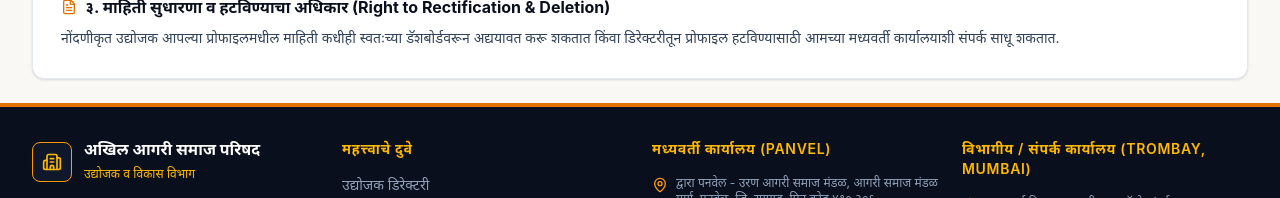
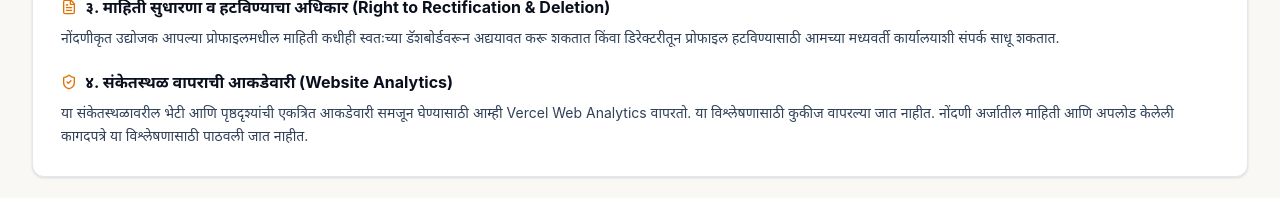
Before and after one commit to harshgavandit/agri-samaj-community-platform, a Next.js app: page /privacy in a window 1280 px wide. Shown: the part 482-680 px from the top of the page. Built offline with nearby package versions, Linux system fonts and the light colour scheme; no server answers.

Commit message:
Enable Vercel Web Analytics across the community platform

```diff
--- a/package.json
+++ b/package.json
@@ -25,6 +25,7 @@
     "@fontsource/inter": "^5.3.0",
     "@fontsource/noto-sans-devanagari": "^5.3.0",
     "@prisma/client": "^5.21.1",
+    "@vercel/analytics": "^2.0.1",
     "@vercel/blob": "^2.8.2",
     "bcryptjs": "^2.4.3",
     "clsx": "^2.1.1",
--- a/src/app/layout.tsx
+++ b/src/app/layout.tsx
@@ -1,6 +1,7 @@
 import Footer from "@/components/Footer";
 import { LanguageProvider } from "@/components/LanguageContext";
 import Navbar from "@/components/Navbar";
+import { Analytics } from "@vercel/analytics/next";
 import type { Metadata } from "next";
 import "./globals.css";
 
@@ -41,6 +42,7 @@ export default function RootLayout({
           </main>
           <Footer />
         </LanguageProvider>
+        <Analytics />
       </body>
     </html>
   );
--- a/src/app/privacy/page.tsx
+++ b/src/app/privacy/page.tsx
@@ -72,6 +72,17 @@ export default function PrivacyPage() {
               : "Registered entrepreneurs retain the right to update, modify, or request deletion of their business listing at any time through their member dashboard or by contacting the central office."}
           </p>
         </section>
+        <section className="space-y-2">
+          <h2 className="text-base font-bold text-navy-950 flex items-center space-x-2">
+            <ShieldCheck className="w-4 h-4 text-amber-600" />
+            <span>४. संकेतस्थळ वापराची आकडेवारी (Website Analytics)</span>
+          </h2>
+          <p>
+            {language === "mr"
+              ? "या संकेतस्थळावरील भेटी आणि पृष्ठदृश्यांची एकत्रित आकडेवारी समजून घेण्यासाठी आम्ही Vercel Web Analytics वापरतो. या विश्लेषणासाठी कुकीज वापरल्या जात नाहीत. नोंदणी अर्जातील माहिती आणि अपलोड केलेली कागदपत्रे या विश्लेषणासाठी पाठवली जात नाहीत."
+              : "We use Vercel Web Analytics to understand aggregate website visits and page views. This analytics service does not use cookies. Registration form contents and uploaded documents are not sent to this analytics service."}
+          </p>
+        </section>
       </div>
     </div>
   );
```
Also changed, not shown: 2 other files (tests, documents, lock files or other folders).
